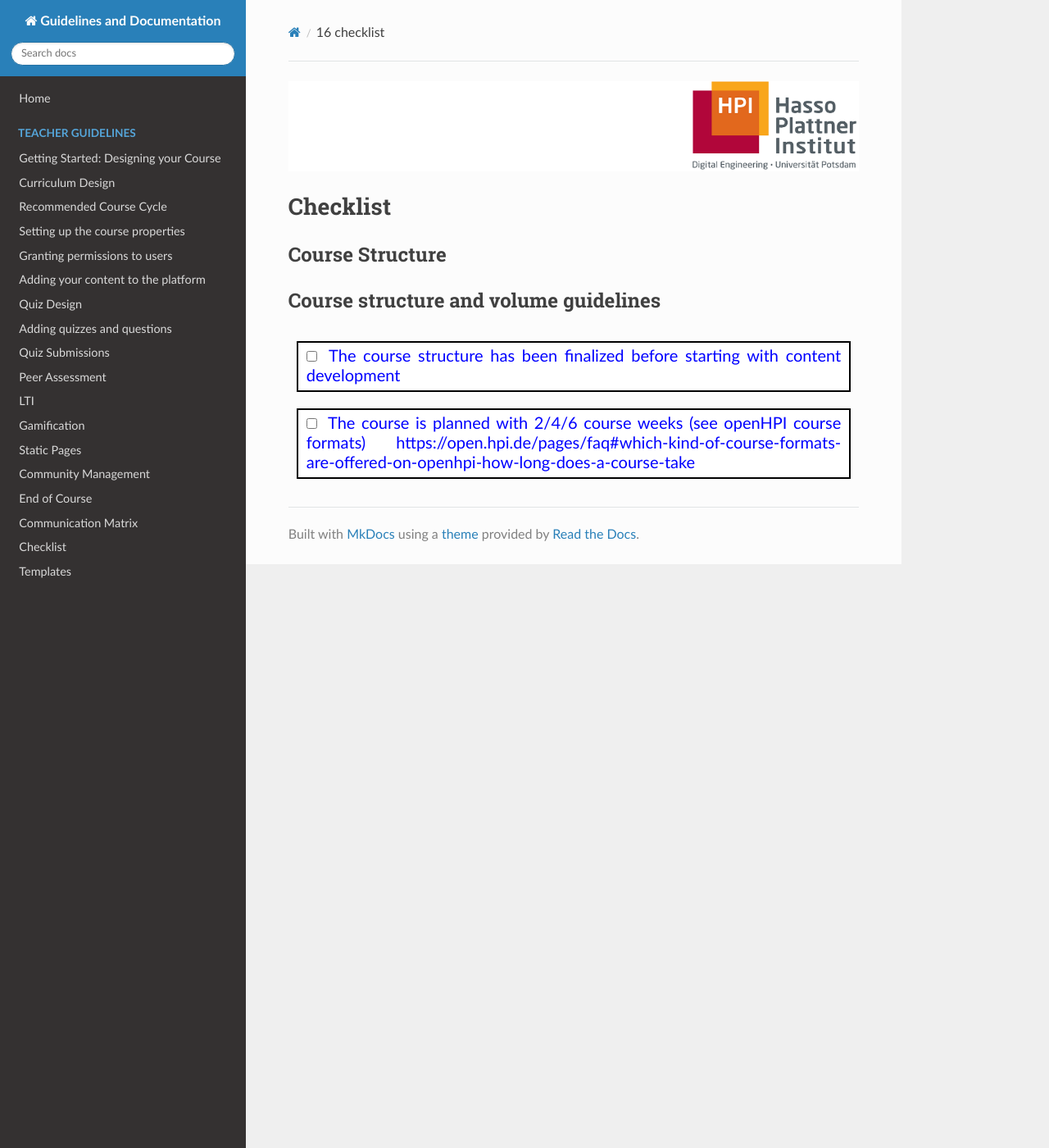
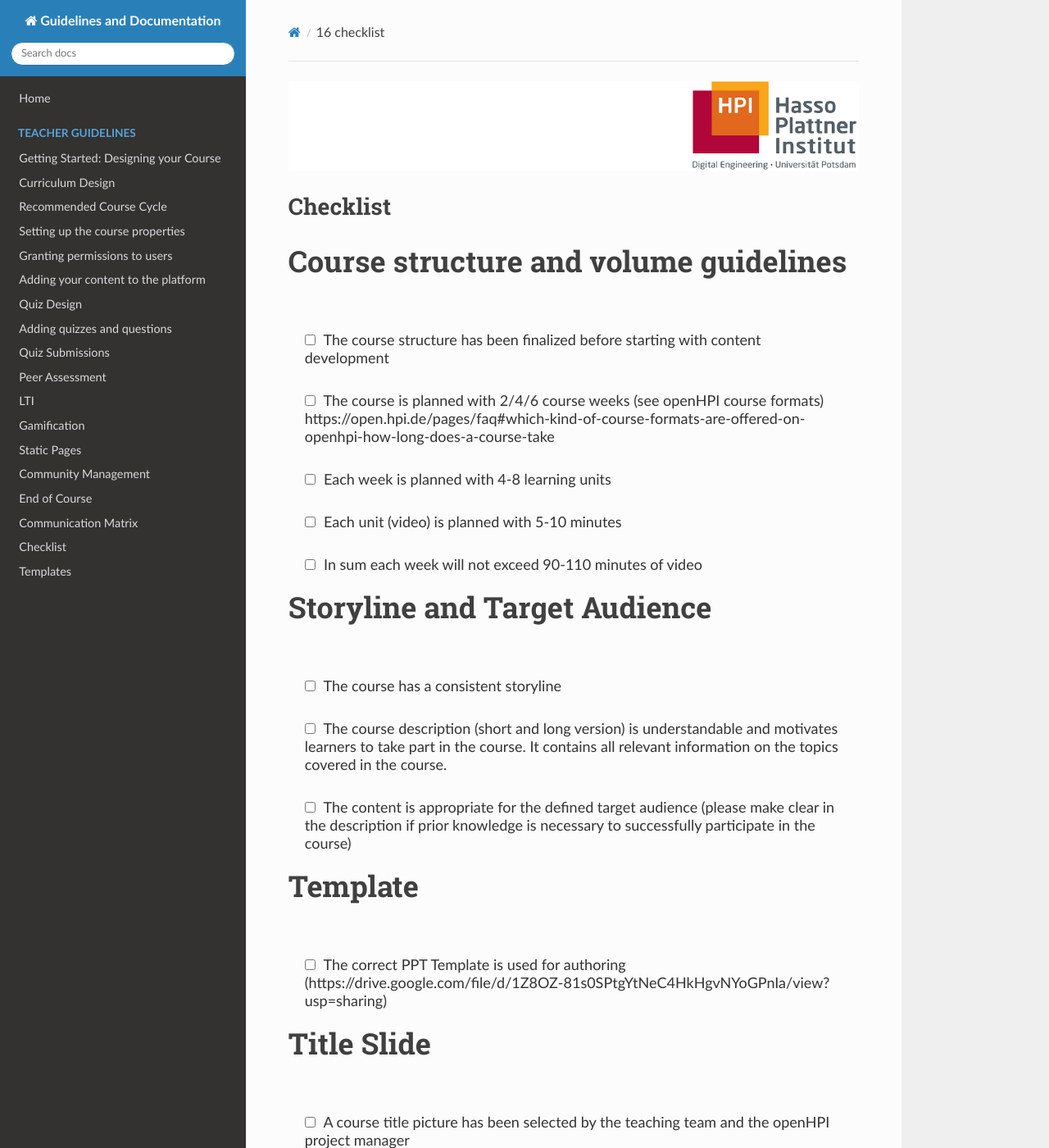
Before and after one commit to openHPI/TeachingTeamGuidelines, an MkDocs documentation site: the page built from docs/16_checklist.md, in a window 1280 px wide and 1400 px high. Shown: the whole window at 82% size. Built offline with MkDocs 1.6.1, drawn with Linux system fonts in a browser that asks for light colours; nearby versions of some CDN libraries; old or Windows-style settings are respelled for this version of MkDocs; some of the changed text lies outside the part shown.

Commit message:
Made interactive checkboxes

```diff
--- a/docs/16_checklist.md
+++ b/docs/16_checklist.md
@@ -2,91 +2,154 @@
 
 # Checklist
 
-## Course Structure
-
-<!DOCTYPE html>
-<html>
-    <head>
-
-        <style>
-            .desgin {
-                background-color: white;
-                border: 2px solid black;
-                color: blue;
-                padding: 5px 10px;
-                text-align: justify;
-                display: inline-block;
-                font-size: 20px;
-                margin: 10px 10px;
-                cursor: pointer;
-            }
-        </style>
-    </head>
-    <body>
-        <fieldset>
-            <legend>Course structure and volume guidelines</legend>
-            <label class="desgin">
-                <input type="checkbox" name="checkbox" value="checklist">
-                The course structure has been finalized before starting with content development
-            </label>
-            <label class="desgin">
-                <input type="checkbox" name="checkbox" value="checklist">
-                The course is planned with 2/4/6 course weeks (see openHPI course formats) https://open.hpi.de/pages/faq#which-kind-of-course-formats-are-offered-on-openhpi-how-long-does-a-course-take
-            </label>
-        </fieldset>
-
-    </body>
-</html>
-
-<!-- **Course structure and volume guidelines**
-- [ ] The course structure has been finalized before starting with content development
-- [ ] The course is planned with 2/4/6 course weeks (see openHPI course formats) https://open.hpi.de/pages/faq#which-kind-of-course-formats-are-offered-on-openhpi-how-long-does-a-course-take
-- [ ] Each week is planned with 4-8 learning units
-- [ ] Each unit (video) is planned with 5-10 minutes
-- [ ] In sum each week will not exceed 90-110 minutes of video
-
-**Storyline and Target Audience**
-- [ ] The course has a consistent storyline
-- [ ] The course description (short and long version) is understandable and motivates learners to take part in the course. It contains all relevant information on the topics covered in the course.
-- [ ] The content is appropriate for the defined target audience (please make clear in the description if prior knowledge is necessary to successfully participate in the course)
-
-## Template
-
-**Template**
-- [ ] The correct PPT Template is used for authoring (https://drive.google.com/file/d/1Z8OZ-81s0SPtgYtNeC4HkHgvNYoGPnIa/view?usp=sharing)
-
-**Title Slide**
-- [ ] A course title picture has been selected by the teaching team and the openHPI project manager
-- [ ] This title picture is used in all PPT slides for the course
-- [ ] You follow the title structure for each unit Week xx, Unit yy: <Title of Unit>
-- [ ] The Week Title does not exceed 38 chars (including spaces)
-- [ ] The Unit Title does not exceed 65 chars (including spaces)
-
-## Slide development
-
-**General**
-- [ ] A Graphic Check and Copy Edit is planned by the teaching team
-- [ ] You stay close to the template
-- [ ] You always have a graphic or an image on each slide
-- [ ] You avoid any text heavy slides
-
-**Images**
-- [ ] Always quote the source where the image/graphic comes from
-- [ ] Graphics (Images and screenshots) are large enough for readability in the videos
-- [ ] You avoid (complex) animations
-
-**Speaker Notes**
-- [ ] You plan an intro for each week
-- [ ] You plan a transition to the next week/unit at the end of each unit
-
-
-## Teaching Team
-
-The following tasks are required to be controlled by the teaching team:
-
-- [ ] Course concept must be created 3 months prior to the release of the course.
-- [ ] Create a team of around 3-5 members to assist in the course content management.
-- [ ] Organisation of content creation (e.g. timely recording and post production of videos, preparation of reading materials, etc.).
-- [ ] Preparation and moderation of editorial meetings for the particular course week.
-- [ ] Approval of weekly platform content as well as coordination of quality assurance.
-- [ ] Coordination of fora and support during the course week (together with team leader). -->
+<style>
+.desgin {
+ padding: 5px 10px;
+ text-align: left;
+ display: inline-block;
+ font-size: 18px;
+ margin: 10px 10px;
+ cursor: pointer;
+}
+</style>
+<body>
+    <fieldset>
+    <legend><h2>Course structure and volume guidelines</h2></legend>
+    <label class="desgin">
+    <input type="checkbox" name="checkbox" value="checklist">
+    The course structure has been finalized before starting with content development
+    </label>
+    <label class="desgin">
+    <input type="checkbox" name="checkbox" value="checklist">
+    The course is planned with 2/4/6 course weeks (see openHPI course formats) https://open.hpi.de/pages/faq#which-kind-of-course-formats-are-offered-on-openhpi-how-long-does-a-course-take
+    </label>
+    <label class="desgin">
+    <input type="checkbox" name="checkbox" value="checklist">
+    Each week is planned with 4-8 learning units
+    </label>
+    <label class="desgin">
+    <input type="checkbox" name="checkbox" value="checklist">
+    Each unit (video) is planned with 5-10 minutes
+    </label>
+    <label class="desgin">
+    <input type="checkbox" name="checkbox" value="checklist">
+    In sum each week will not exceed 90-110 minutes of video
+    </label>
+    </fieldset>
+    <fieldset>
+    <legend><h2>Storyline and Target Audience</h2></legend>
+    <label class="desgin">
+    <input type="checkbox" name="checkbox" value="checklist">
+    The course has a consistent storyline
+    </label>
+    <label class="desgin">
+    <input type="checkbox" name="checkbox" value="checklist">
+    The course description (short and long version) is understandable and motivates learners to take part in the course. It contains all relevant information on the topics covered in the course.
+    </label>
+    <label class="desgin">
+    <input type="checkbox" name="checkbox" value="checklist">
+    The content is appropriate for the defined target audience (please make clear in the description if prior knowledge is necessary to successfully participate in the course)
+    </label>
+    </fieldset>
+    <fieldset>
+    <legend><h2>Template</h2></legend>
+    <label class="desgin">
+    <input type="checkbox" name="checkbox" value="checklist">
+    The correct PPT Template is used for authoring (https://drive.google.com/file/d/1Z8OZ-81s0SPtgYtNeC4HkHgvNYoGPnIa/view?usp=sharing)
+    </label>
+    </fieldset>
+    <fieldset>
+    <legend><h2>Title Slide</h2></legend>
+    <label class="desgin">
+    <input type="checkbox" name="checkbox" value="checklist">
+    A course title picture has been selected by the teaching team and the openHPI project manager
+    </label>
+    <label class="desgin">
+    <input type="checkbox" name="checkbox" value="checklist">
+    This title picture is used in all PPT slides for the course
+    </label>
+    <label class="desgin">
+    <input type="checkbox" name="checkbox" value="checklist">
+    You follow the title structure for each unit Week xx, Unit yy: <Title of Unit>
+    </label>
+    <label class="desgin">
+    <input type="checkbox" name="checkbox" value="checklist">
+    The Week Title does not exceed 38 chars (including spaces)
+    </label>
+    <label class="desgin">
+    <input type="checkbox" name="checkbox" value="checklist">
+    The Unit Title does not exceed 65 chars (including spaces)
+    </label>
+    </fieldset>
+    <fieldset>
+    <legend><h2>Slide Development: General</h2></legend>
+    <label class="desgin">
+    <input type="checkbox" name="checkbox" value="checklist">
+    A Graphic Check and Copy Edit is planned by the teaching team
+    </label>
+    <label class="desgin">
+    <input type="checkbox" name="checkbox" value="checklist">
+    You stay close to the template
+    </label>
+    <label class="desgin">
+    <input type="checkbox" name="checkbox" value="checklist">
+    You always have a graphic or an image on each slide
+    </label>
+    <label class="desgin">
+    <input type="checkbox" name="checkbox" value="checklist">
+    You avoid any text heavy slides
+    </label>
+    </fieldset>
+    <fieldset>
+    <legend><h2>Slide Development: Image</h2></legend>
+    <label class="desgin">
+    <input type="checkbox" name="checkbox" value="checklist">
+    Always quote the source where the image/graphic comes from
+    </label>
+    <label class="desgin">
+    <input type="checkbox" name="checkbox" value="checklist">
+    Graphics (Images and screenshots) are large enough for readability in the videos
+    </label>
+    <label class="desgin">
+    <input type="checkbox" name="checkbox" value="checklist">
+    You avoid (complex) animations
+    </label>
+    </fieldset>
+    <legend><h2>Slide Development: Speaker Notes</h2></legend>
+    <label class="desgin">
+    <input type="checkbox" name="checkbox" value="checklist">
+    You plan an intro for each week
+    </label>
+    <label class="desgin">
+    <input type="checkbox" name="checkbox" value="checklist">
+    You plan a transition to the next week/unit at the end of each unit
+    </label>
+    </fieldset>
+    </fieldset>
+    <legend><h2>Teaching Team</h2></legend>
+    <label class="desgin">
+    <input type="checkbox" name="checkbox" value="checklist">
+    Course concept must be created 3 months prior to the release of the course
+    </label>
+    <label class="desgin">
+    <input type="checkbox" name="checkbox" value="checklist">
+    Create a team of around 3-5 members to assist in the course content management
+    </label>
+    <label class="desgin">
+    <input type="checkbox" name="checkbox" value="checklist">
+    Organisation of content creation (e.g. timely recording and post production of videos, preparation of reading materials, etc.)
+    </label>
+    <label class="desgin">
+    <input type="checkbox" name="checkbox" value="checklist">
+    Preparation and moderation of editorial meetings for the particular course week
+    </label>
+    <label class="desgin">
+    <input type="checkbox" name="checkbox" value="checklist">
+    Approval of weekly platform content as well as coordination of quality assurance
+    </label>
+    <label class="desgin">
+    <input type="checkbox" name="checkbox" value="checklist">
+    Coordination of fora and support during the course week (together with team leader)
+    </label>
+    </fieldset>
+</body>
```
